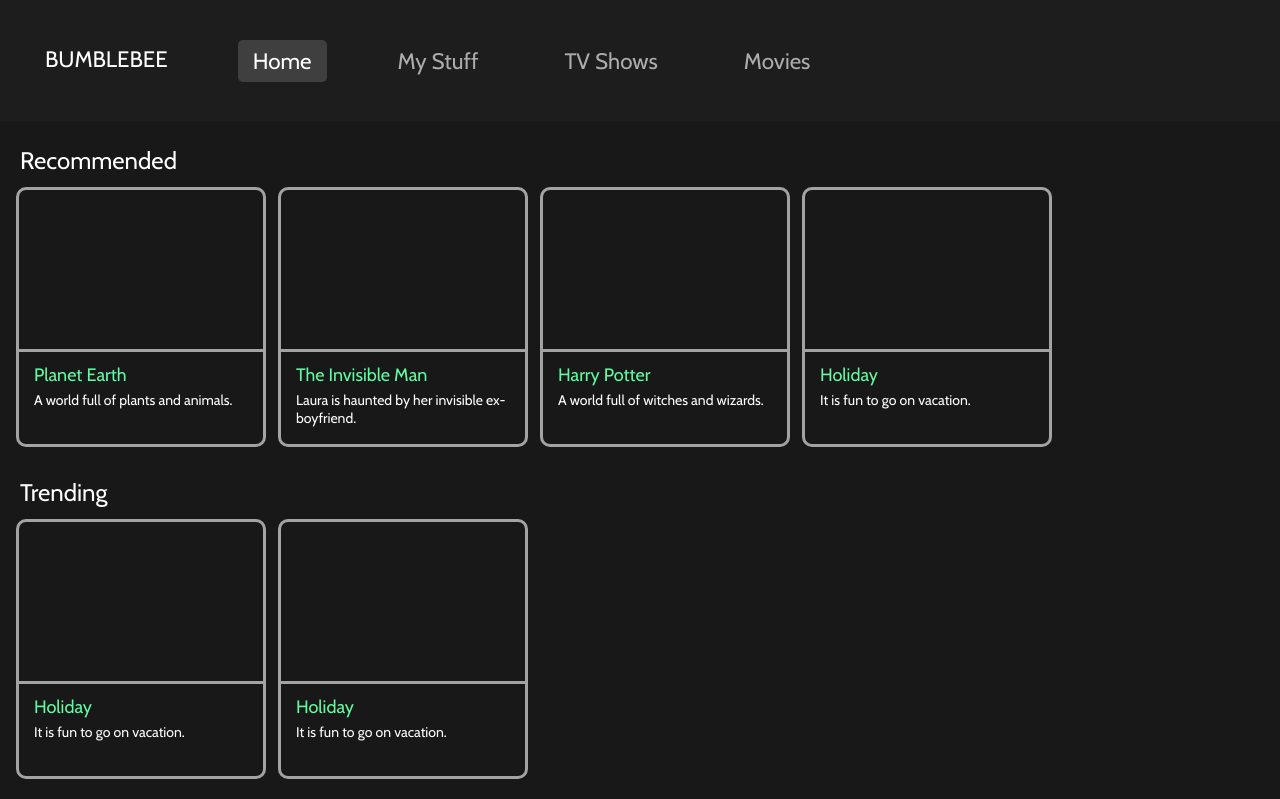
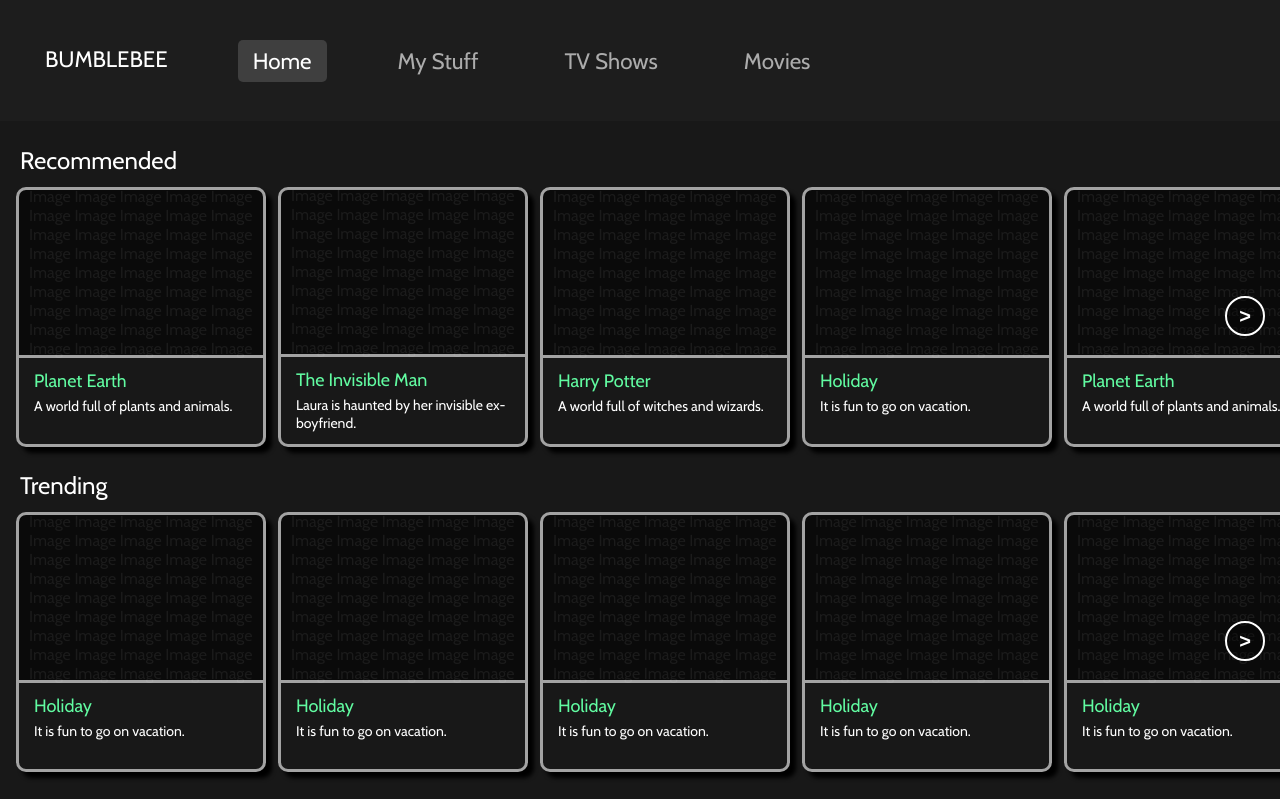
Before and after one commit to NanePothier/streaming-app, a React (Create React App) app: page /home in a window 1280 px wide. Shown: the top 799 px of the page. Built offline with nearby package versions, Linux system fonts and the light colour scheme.

Commit message:
Add slider functionality

```diff
--- a/src/components/Home/HomeContent.js
+++ b/src/components/Home/HomeContent.js
@@ -1,10 +1,11 @@
 import React from "react";
 import MovieRow from "./Movie/MovieRow";
 import mockData from "../../mock/movies-home.json";
+import classes from "./HomeContent.module.css";
 
 const HomeContent = (props) => {
   return (
-    <div>
+    <div className={classes.content}>
       {mockData.categories.map((category) => {
         return (
           <MovieRow
--- /dev/null
+++ b/src/components/Home/HomeContent.module.css
@@ -0,0 +1,3 @@
+.content {
+  overflow: hidden;
+}
--- a/src/components/Home/Movie/MovieRow.js
+++ b/src/components/Home/Movie/MovieRow.js
@@ -1,12 +1,46 @@
+import React, { useState, useEffect } from "react";
 import classes from "./MovieRow.module.css";
 import MovieTile from "./MovieTile";
 import PropTypes from "prop-types";
+import Button from "../../UI/Button";
 
 const MovieRow = ({ heading, movies }) => {
+  const [rowPosition, setRowPosition] = useState(0);
+  const [showRightBtn, setShowRightBtn] = useState(false);
+
+  useEffect(() => {
+    const totalSize = movies.length * 262;
+
+    if (totalSize > window.innerWidth) {
+      setShowRightBtn(true);
+    }
+  }, []);
+
+  const handleSliderClick = (event) => {
+    const isRightSlide = event.target
+      .closest("button")
+      .className.includes("sliderRight");
+
+    const newPosition = isRightSlide ? rowPosition - 262 : rowPosition + 262;
+    setRowPosition(newPosition);
+
+    const element = document.getElementById(heading);
+    element.style.left = `${newPosition}px`;
+
+    const numTilesHidden = Math.abs(newPosition) / 262;
+    const tilesVisible = window.innerWidth / 262;
+
+    if (isRightSlide && movies.length - numTilesHidden <= tilesVisible) {
+      setShowRightBtn(false);
+    } else if (!isRightSlide && movies.length - numTilesHidden > tilesVisible) {
+      setShowRightBtn(true);
+    }
+  };
+
   return (
     <div className={classes.row}>
       <div className={classes.rowTitle}>{heading}</div>
-      <div className={classes.movieTiles}>
+      <div className={classes.movieTiles} id={heading}>
         {movies.map((movie, idx) => {
           return (
             <MovieTile
@@ -17,6 +51,22 @@ const MovieRow = ({ heading, movies }) => {
           );
         })}
       </div>
+      {rowPosition < 0 && (
+        <Button
+          btnClasses="slider sliderLeft round point"
+          onClick={handleSliderClick}
+        >
+          <div className={classes.left}>{`<`}</div>
+        </Button>
+      )}
+      {showRightBtn && (
+        <Button
+          btnClasses="slider sliderRight round point"
+          onClick={handleSliderClick}
+        >
+          <div className={classes.left}>{`>`}</div>
+        </Button>
+      )}
     </div>
   );
 };
--- a/src/components/Home/Movie/MovieRow.module.css
+++ b/src/components/Home/Movie/MovieRow.module.css
@@ -1,5 +1,8 @@
 .row {
   margin: 25px 10px;
+  width: 100%;
+  height: 300px;
+  position: relative;
 }
 
 .rowTitle {
@@ -11,4 +14,11 @@
 
 .movieTiles {
   display: flex;
+  position: absolute;
 }
+
+.left {
+  color: white;
+  font-weight: bold;
+  font-size: 20px;
+}
--- a/src/components/Home/Movie/MovieTile.js
+++ b/src/components/Home/Movie/MovieTile.js
@@ -3,8 +3,17 @@ import classes from "./MovieTile.module.css";
 import PropTypes from "prop-types";
 
 const MovieTile = ({ title, description }) => {
+  const printImageText = () => {
+    let textArray = [];
+    for (let i = 0; i < 45; i++) {
+      textArray.push(" Image");
+    }
+    return textArray;
+  };
+
   return (
     <div className={classes.movieTile}>
+      <div className={classes.image}>{printImageText()}</div>
       <div className={classes.infoBox}>
         <div className={classes.title}>{title}</div>
         <div className={classes.description}>{description}</div>
--- a/src/components/Home/Movie/MovieTile.module.css
+++ b/src/components/Home/Movie/MovieTile.module.css
@@ -7,6 +7,20 @@
   flex-direction: column;
   justify-content: flex-end;
   margin: 6px;
+  box-shadow: 6px 6px 4px black;
+}
+
+.image {
+  width: 245px;
+  height: 165px;
+  background-color: rgba(0, 0, 0, 0.6);
+  border-radius: 6px 6px 0 0;
+  z-index: -1;
+  color: rgba(255, 255, 255, 0.07);
+  display: flex;
+  align-items: center;
+  justify-content: center;
+  padding-left: 10px;
 }
 
 .infoBox {
--- a/src/components/UI/Button.js
+++ b/src/components/UI/Button.js
@@ -1,13 +1,14 @@
-import React from 'react';
-import classes from './Button.module.css';
+import React from "react";
+import classes from "./Button.module.css";
+import PropTypes from "prop-types";
 
 const Button = (props) => {
-  const classesArray = props.btnClasses.trim().split(' ');
+  const classesArray = props.btnClasses.trim().split(" ");
 
   let allClasses = classesArray
     .reduce((prevValue, currValue) => {
       return prevValue + ` ${classes[currValue]}`;
-    }, '')
+    }, "")
     .trim();
 
   return (
@@ -21,4 +22,16 @@ const Button = (props) => {
   );
 };
 
+Button.propTypes = {
+  btnClasses: PropTypes.string,
+  onClick: PropTypes.func,
+  disabled: PropTypes.bool,
+};
+
+Button.defaultProps = {
+  btnClasses: "",
+  onClick: () => {},
+  disabled: false,
+};
+
 export default Button;
--- a/src/components/UI/Button.module.css
+++ b/src/components/UI/Button.module.css
@@ -75,3 +75,33 @@
   border: 2px solid rgb(32, 32, 32);
   color: white;
 }
+
+.round {
+  border-radius: 50%;
+}
+
+.point {
+  cursor: pointer;
+}
+
+.slider {
+  position: absolute;
+  top: 150px;
+  width: 40px;
+  height: 40px;
+  background: rgba(0, 0, 0, 0.3);
+  border: 2px solid white;
+}
+
+.slider:hover,
+.slider:active {
+  background-color: rgba(255, 255, 255, 0.1);
+}
+
+.sliderLeft {
+  left: 5px;
+}
+
+.sliderRight {
+  right: 25px;
+}
--- a/src/mock/movies-home.json
+++ b/src/mock/movies-home.json
@@ -3,6 +3,22 @@
         {
             "type": "Recommended",
             "movies": [
+                {
+                    "title": "Planet Earth",
+                    "description": "A world full of plants and animals."
+                },
+                {
+                    "title": "The Invisible Man",
+                    "description": "Laura is haunted by her invisible ex-boyfriend."
+                },
+                {
+                    "title": "Harry Potter",
+                    "description": "A world full of witches and wizards."
+                },
+                {
+                    "title": "Holiday",
+                    "description": "It is fun to go on vacation."
+                },
                 {
                     "title": "Planet Earth",
                     "description": "A world full of plants and animals."
@@ -31,6 +47,22 @@
                 {
                     "title": "Holiday",
                     "description": "It is fun to go on vacation."
+                },
+                {
+                    "title": "Holiday",
+                    "description": "It is fun to go on vacation."
+                },
+                {
+                    "title": "Holiday",
+                    "description": "It is fun to go on vacation."
+                },
+                {
+                    "title": "Holiday",
+                    "description": "It is fun to go on vacation."
+                },
+                {
+                    "title": "Holiday",
+                    "description": "It is fun to go on vacation."
                 }
             ]
         },
@@ -40,6 +72,14 @@
                 {
                     "title": "Holiday",
                     "description": "It is fun to go on vacation."
+                },
+                {
+                    "title": "Holiday",
+                    "description": "It is fun to go on vacation."
+                },
+                {
+                    "title": "Holiday",
+                    "description": "It is fun to go on vacation."
                 }
             ]
         }
```
